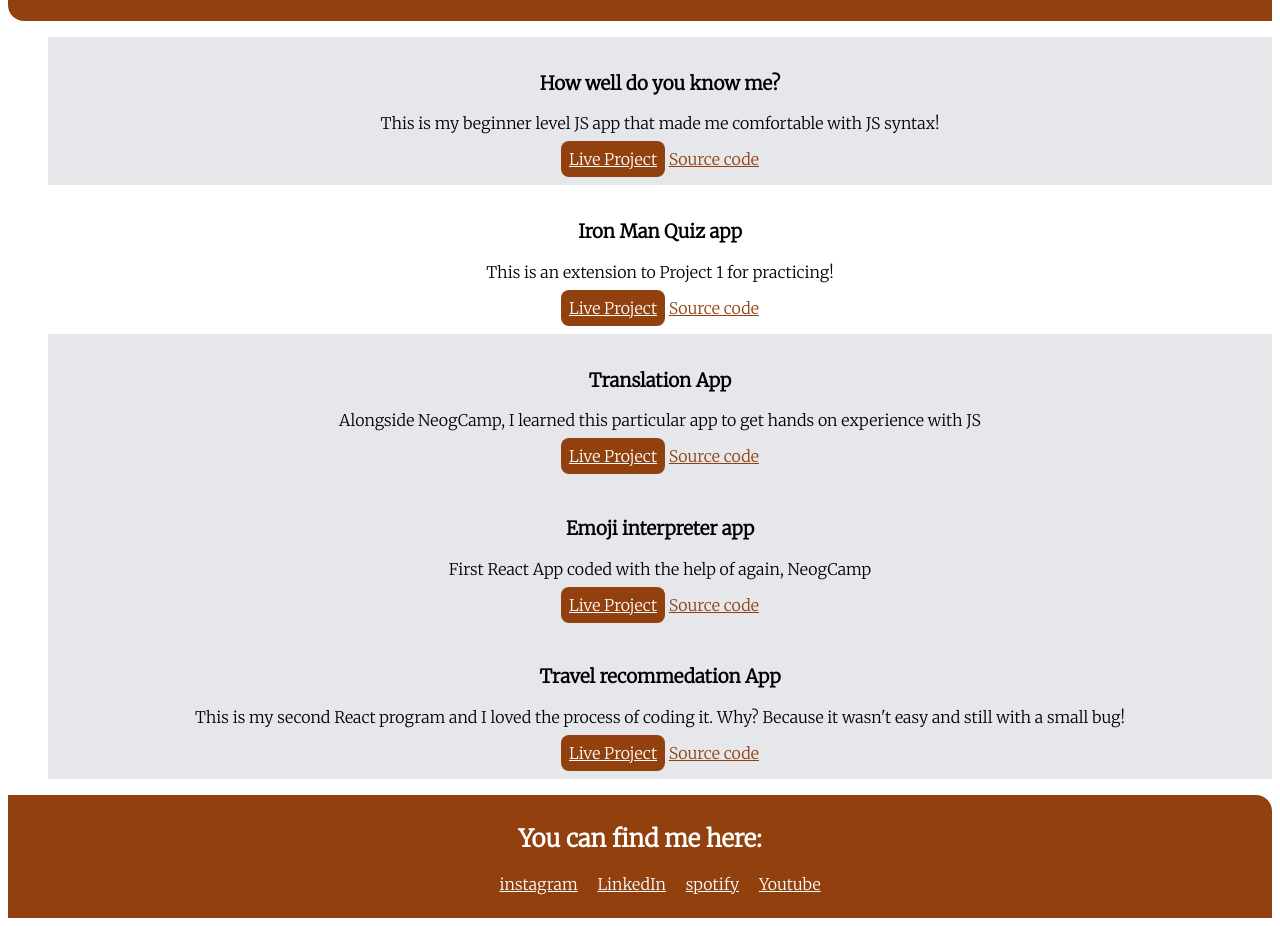
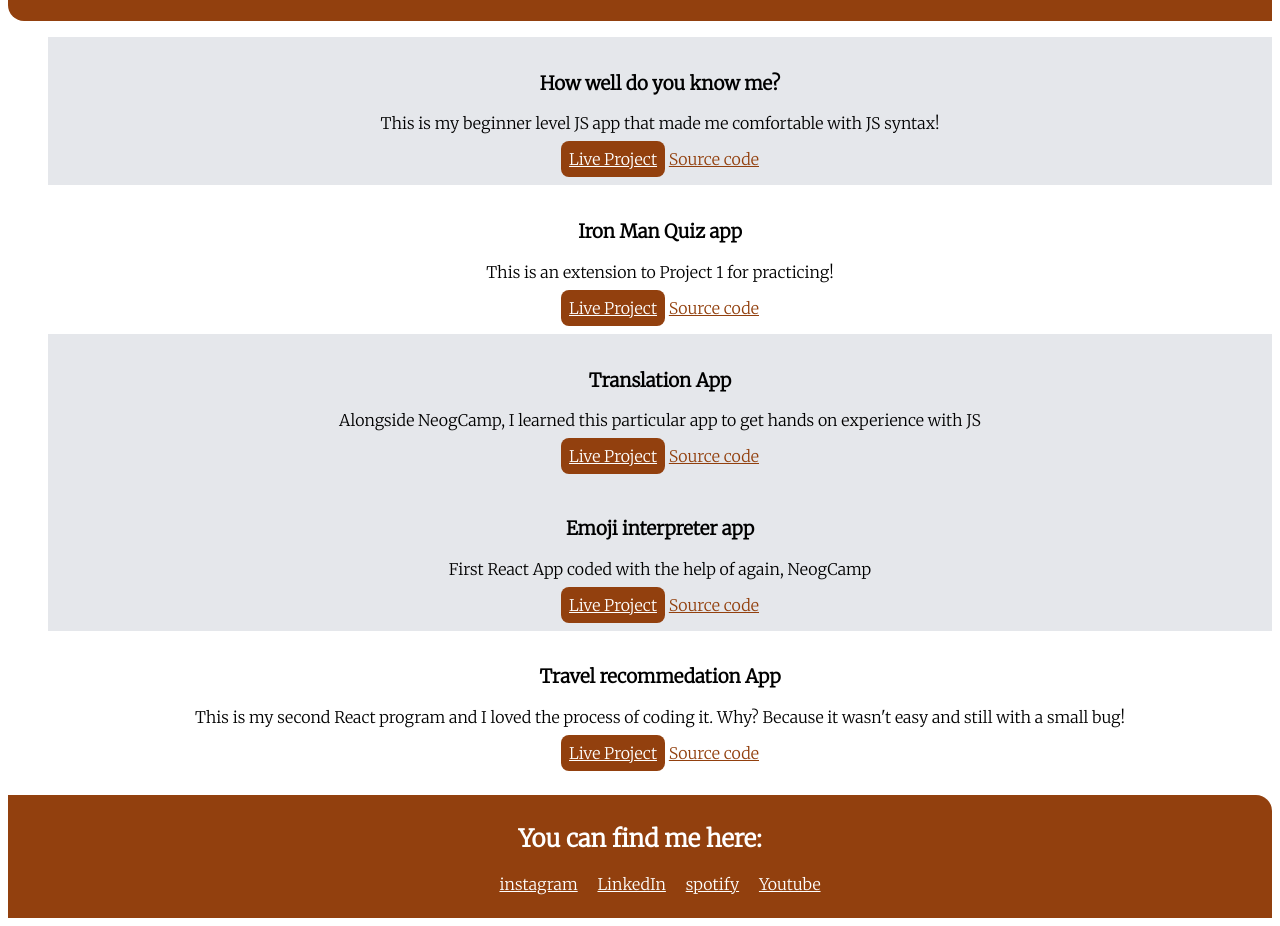
Before and after one commit to ishan05sharma/basic-portfolio-website, a plain HTML site: page projects.html in a window 1280 px wide. Shown: the part 78-1004 px from the top of the page. Drawn offline with Linux system fonts and the light colour scheme.

Commit message:
section on project fixed

```diff
--- a/projects.html
+++ b/projects.html
@@ -53,7 +53,7 @@
 
         <li>
 
-            <section class="section ow container-center">
+            <section class="section container-center">
                 <h3>Travel recommedation App</h3>
                 <p>This is my second React program and I loved the process of coding it. Why? Because it wasn't easy and still with a small bug! </p>
                 <a class="primary-link" href="https://2096l.csb.app/">Live Project</a>
```
